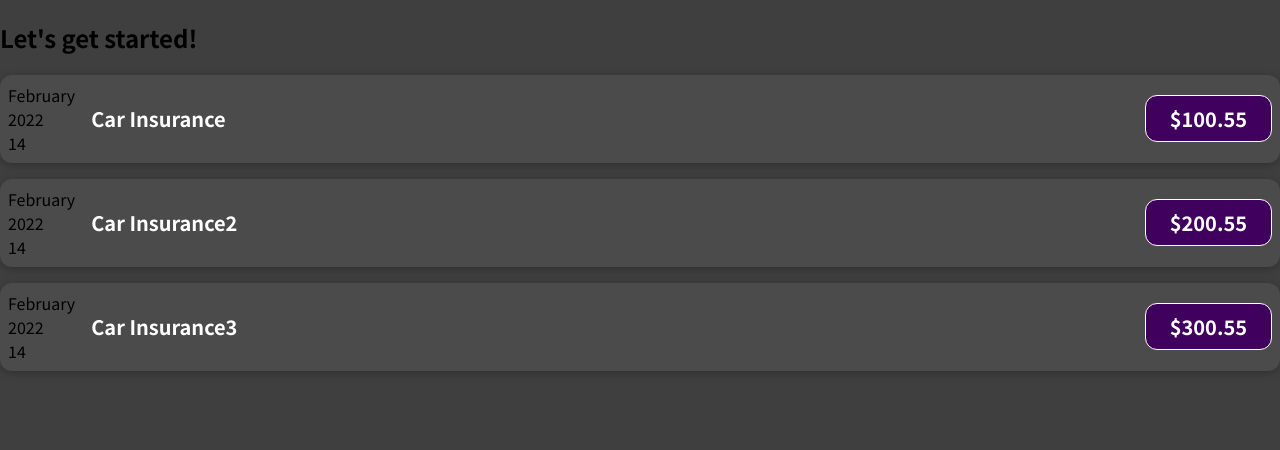
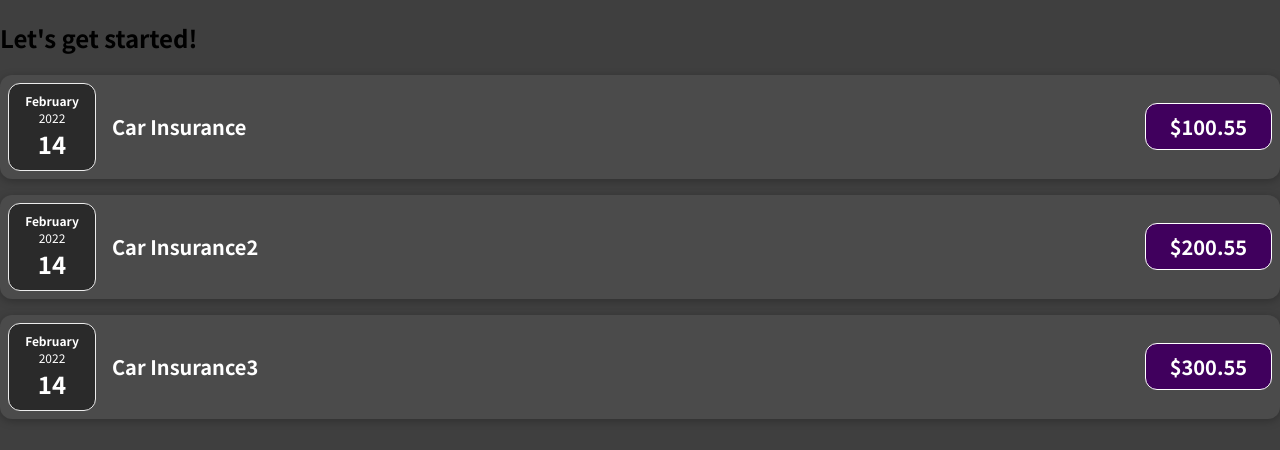
Before and after one commit to AliaksandrBortnik/react-complete, a JavaScript app: page / in a window 1280 px wide. Shown: the top 450 px of the page. Built offline with nearby package versions, Linux system fonts and the light colour scheme.

Commit message:
Created a nested ExpenseDate component

```diff
--- /dev/null
+++ b/src/components/ExpenseDate.css
@@ -0,0 +1,26 @@
+.expense-date {
+  display: flex;
+  flex-direction: column;
+  width: 5.5rem;
+  height: 5.5rem;
+  border: 1px solid #ececec;
+  background-color: #2a2a2a;
+  color: white;
+  border-radius: 12px;
+  align-items: center;
+  justify-content: center;
+}
+
+.expense-date__month {
+  font-size: 0.75rem;
+  font-weight: bold;
+}
+
+.expense-date__year {
+  font-size: 0.75rem;
+}
+
+.expense-date__day {
+  font-size: 1.5rem;
+  font-weight: bold;
+}
--- /dev/null
+++ b/src/components/ExpenseDate.js
@@ -0,0 +1,17 @@
+import './ExpenseDate.css';
+
+function ExpenseDate(props) {
+  const month = props.date.toLocaleString('en-US', { month: 'long' });
+  const year = props.date.getFullYear();
+  const day = props.date.toLocaleString('en-US', { day: '2-digit' });
+
+  return (
+    <div className='expense-date'>
+      <div className='expense-date__month'>{month}</div>
+      <div className='expense-date__year'>{year}</div>
+      <div className='expense-date__day'>{day}</div>
+    </div>
+  );
+}
+
+export default ExpenseDate;
--- a/src/components/ExpenseItem.js
+++ b/src/components/ExpenseItem.js
@@ -1,20 +1,13 @@
 import './ExpenseItem.css';
+import ExpenseDate from './ExpenseDate';
 
 function ExpenseItem(props) {
-  const month = props.date.toLocaleString('en-US', { month: 'long' });
-  const year = props.date.getFullYear();
-  const day = props.date.toLocaleString('en-US', { day: '2-digit' });
-
   return (
-    <div className="expense-item">
-      <div>
-        <div>{month}</div>
-        <div>{year}</div>
-        <div>{day}</div>
-      </div>
-      <div className="expense-item__description">
+    <div className='expense-item'>
+      <ExpenseDate date={props.date}/>
+      <div className='expense-item__description'>
         <h2>{props.title}</h2>
-        <div className="expense-item__price">${props.amount}</div>
+        <div className='expense-item__price'>${props.amount}</div>
       </div>
     </div>
   );
```
